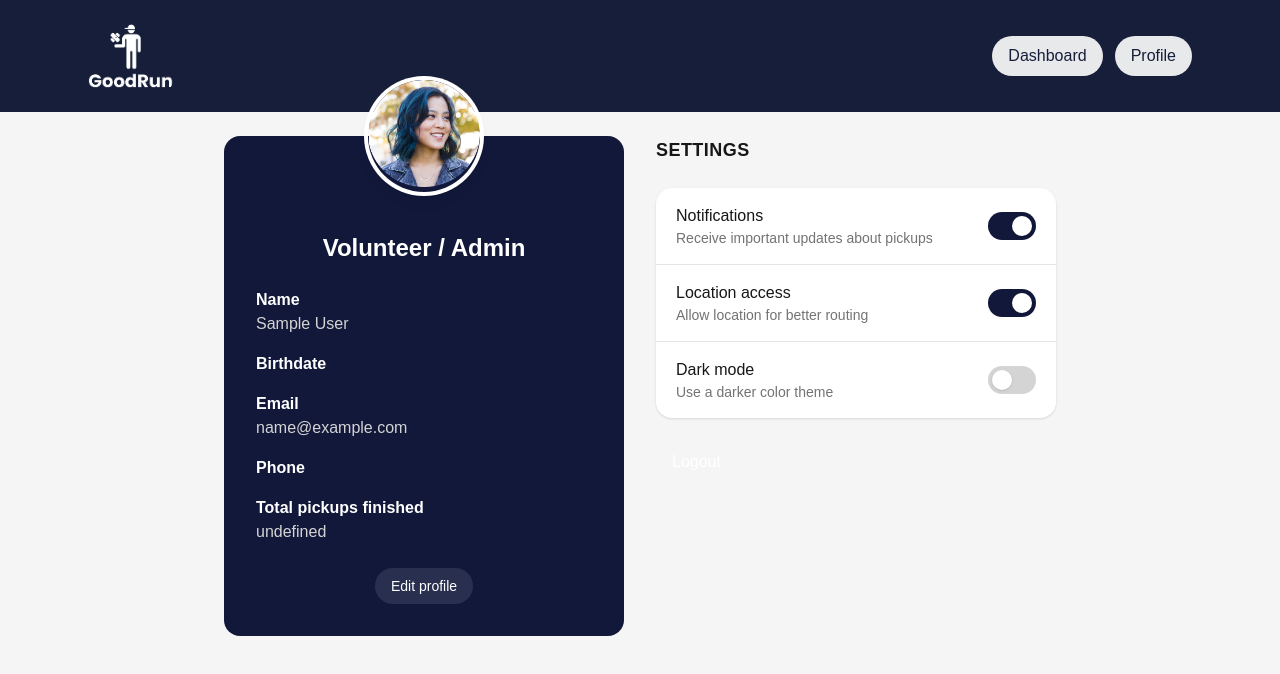
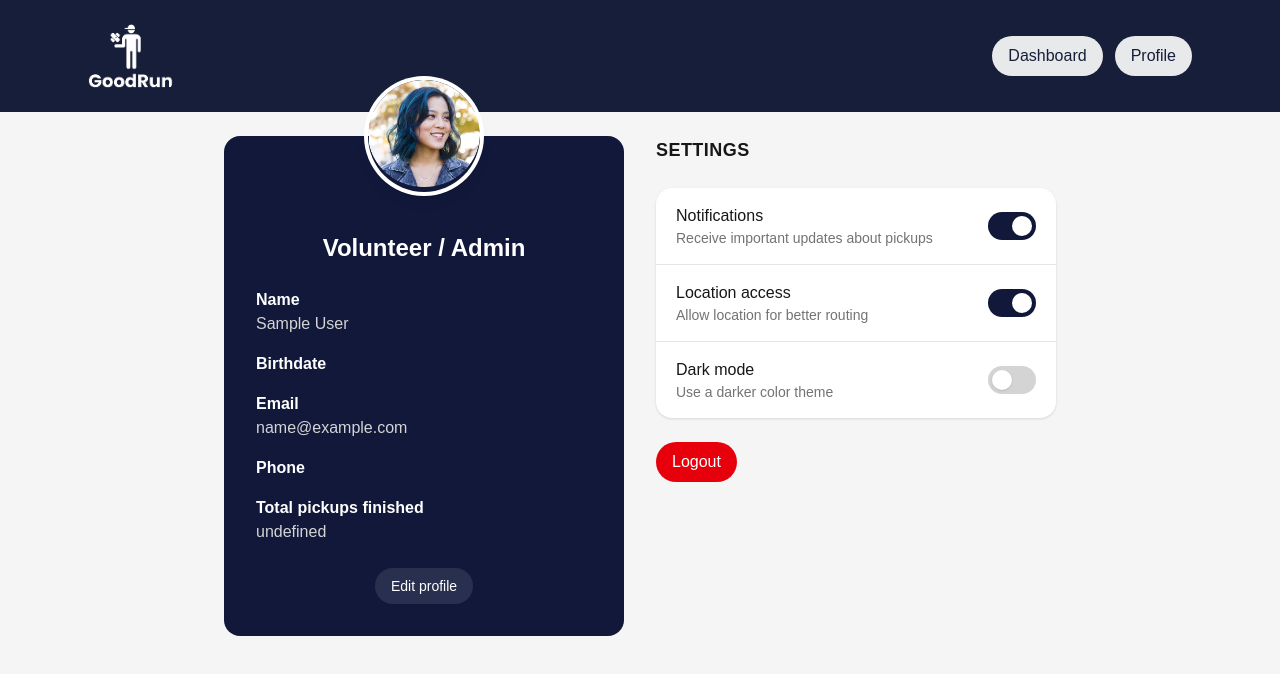
Before and after one commit to shermintea/GoodRun, a Next.js app: page /dashboard/profile in a window 1280 px wide. Shown: the top 674 px of the page. Built offline with nearby package versions, Linux system fonts and the light colour scheme; no server answers; sample sign-in values are in the browser's storage.

Commit message:
Modified logout button colour

```diff
--- a/components/LogoutButton.tsx
+++ b/components/LogoutButton.tsx
@@ -26,7 +26,7 @@ export default function LogoutButton() {
     return (
         <button
             onClick={handleLogout}
-            className="rounded-full bg-red px-4 py-2 text-white font-medium hover:bg-red transition"
+            className="rounded-full bg-red-600 px-4 py-2 text-white font-medium hover:bg-red-700 transition"
         >
             Logout
         </button>
```
